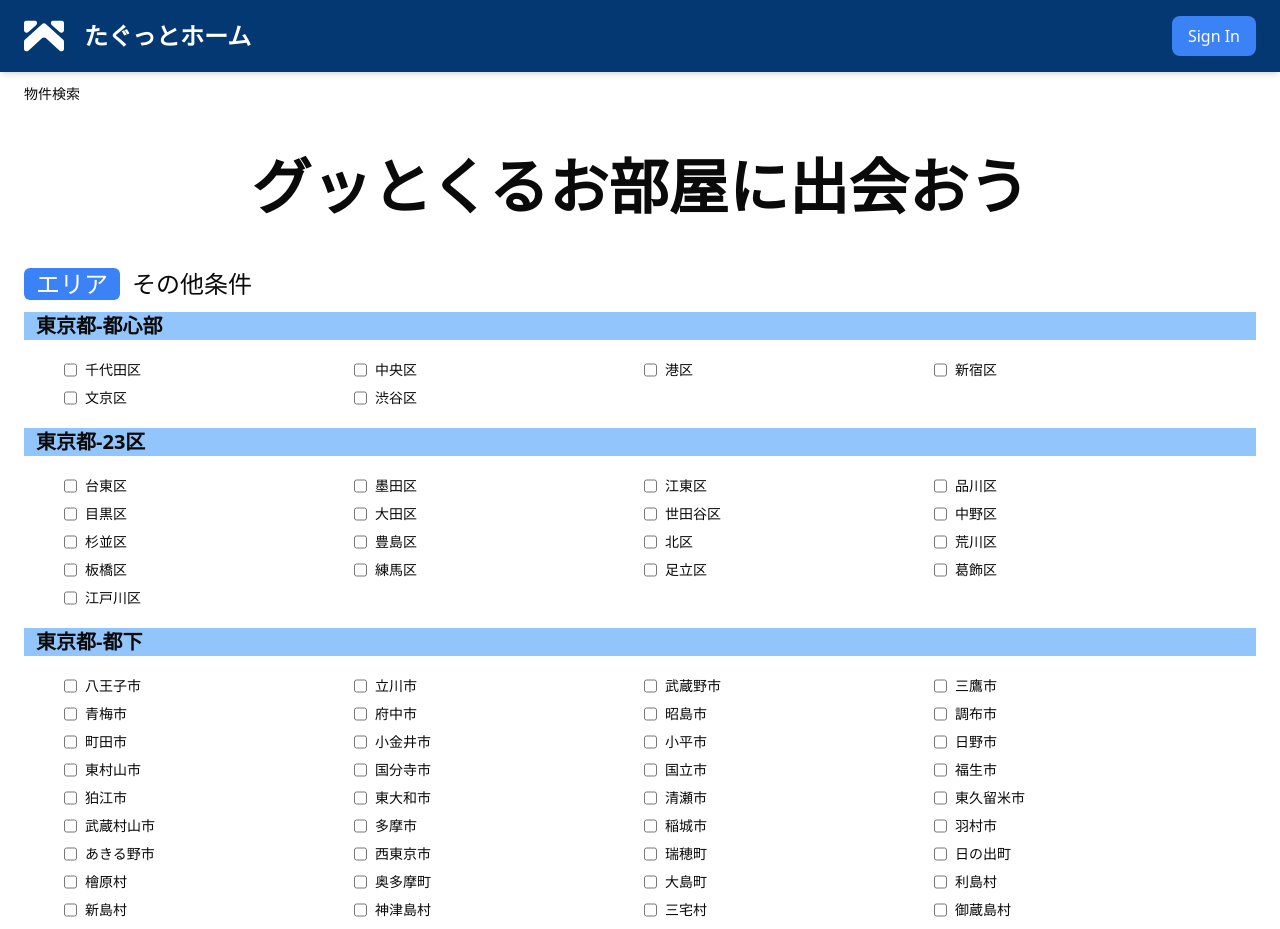
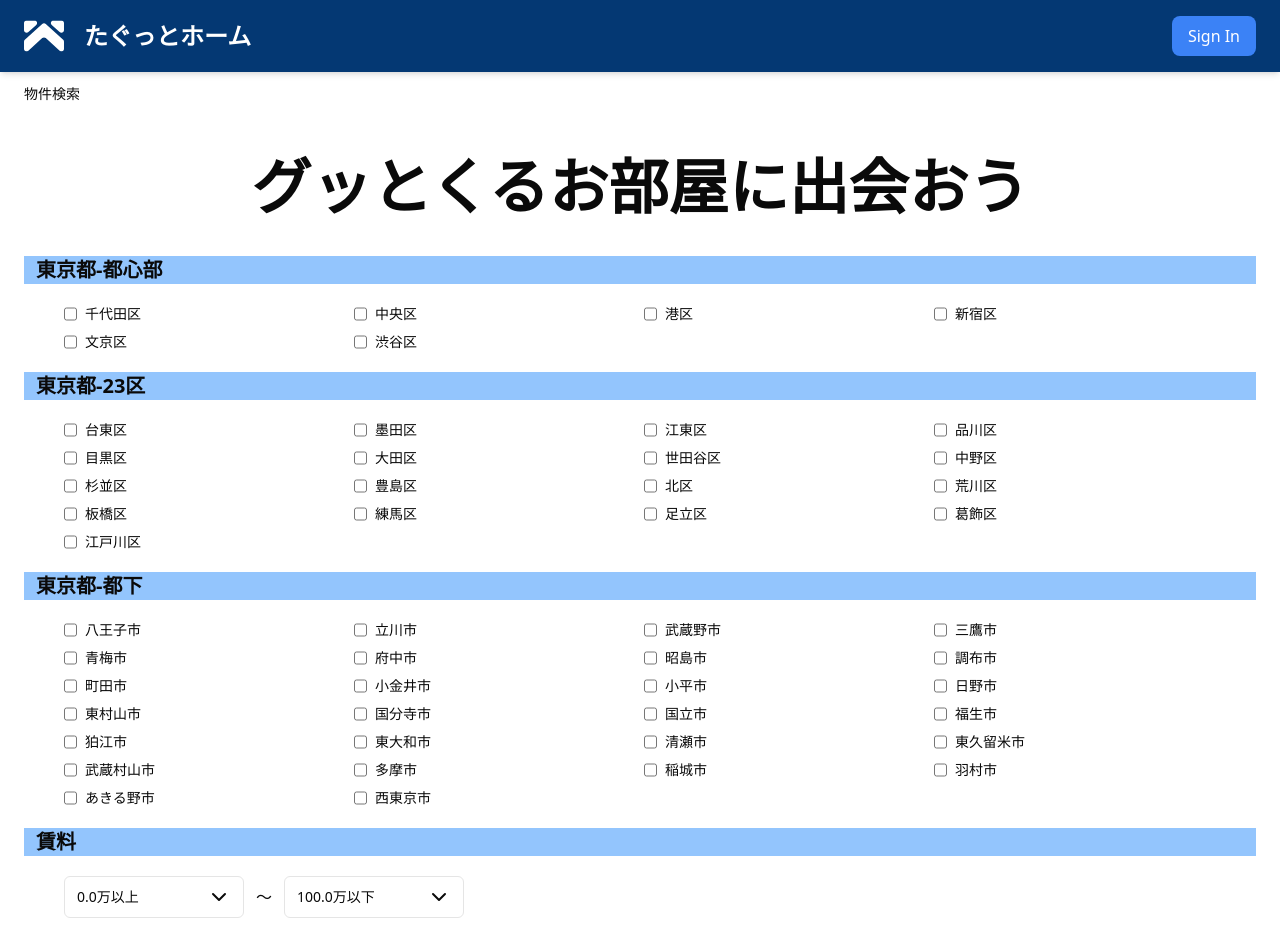
Before and after one commit to k-mizoguch1/lifestyle-home-search, a Next.js app: page / in a window 1280 px wide. Shown: the top 929 px of the page. Built offline with nearby package versions, Linux system fonts and the light colour scheme.

Commit message:
feat:NestJSとの結合

```diff
--- a/src/app/api/homes/[hid]/route.ts
+++ b/src/app/api/homes/[hid]/route.ts
@@ -1,7 +1,7 @@
-import { parseCsv } from '@/lib/parseCsv'
+// import { parseCsv } from '@/lib/parseCsv'
 import type { Home } from '@/model/home'
 import { NextResponse } from 'next/server'
-import OpenAI from 'openai'
+import { OpenAI } from 'openai'
 
 export type GetResponseBody = {
   home: Home
@@ -14,17 +14,45 @@ export async function GET(
 ) {
   let home: Home | undefined
 
+  // try {
+  //   const resJson = await parseCsv()
+  //   const hid = (await params).hid
+  //   home = resJson.find((home) => home.id === hid)
+  //   if (!home) {
+  //     return NextResponse.json({ error: 'Home not found' }, { status: 404 })
+  //   }
+  // } catch (error) {
+  //   console.error(error)
+  //   return NextResponse.json(
+  //     { error: 'Failed to get home data from csv.' },
+  //     { status: 500 },
+  //   )
+  // }
+
   try {
-    const resJson = await parseCsv()
+    const apiEndpoint = process.env.BACKEND_API_ENDPOINT
+    const apiToken = process.env.BACKEND_API_TOKEN
+    if (!apiEndpoint || !apiToken) {
+      return NextResponse.json(
+        { error: 'サーバーが見つかりません.' },
+        { status: 500 },
+      )
+    }
+
     const hid = (await params).hid
-    home = resJson.find((home) => home.id === hid)
+    const res = await fetch(apiEndpoint + `/homes/${hid}`)
+    const resJson = await res.json()
+    home = resJson
     if (!home) {
-      return NextResponse.json({ error: 'Home not found' }, { status: 404 })
+      return NextResponse.json(
+        { error: '該当IDの物件情報が見つかりませんでした.' },
+        { status: 404 },
+      )
     }
   } catch (error) {
     console.error(error)
     return NextResponse.json(
-      { error: 'Failed to get home data from csv.' },
+      { error: 'Failed to get home data from DB.' },
       { status: 500 },
     )
   }
--- a/src/app/api/homes/route.ts
+++ b/src/app/api/homes/route.ts
@@ -1,35 +1,53 @@
-import { filterHomes } from '@/lib/filterHomes'
-import { parseCsv } from '@/lib/parseCsv'
 import { NextResponse } from 'next/server'
+// import { filterHomes } from '@/lib/filterHomes'
+// import { parseCsv } from '@/lib/parseCsv'
 
 export async function GET(req: Request) {
   try {
-    const jsonData = await parseCsv()
+    // const jsonData = await parseCsv()
 
-    if (jsonData.length === 0) {
+    // if (jsonData.length === 0) {
+    //   return NextResponse.json(
+    //     { error: 'Failed to read data from CSV file' },
+    //     { status: 500 },
+    //   )
+    // }
+
+    // const params = {
+    //   selectedCities: searchParams.get('cities')?.split(',') || null,
+    //   minRent: searchParams.get('min_rent') || null,
+    //   maxRent: searchParams.get('max_rent') || null,
+    //   layouts: searchParams.get('layouts')?.split(',') || null,
+    //   year: searchParams.get('year') || null,
+    //   buildings: searchParams.get('buildings')?.split(',') || null,
+    // }
+
+    // const filteredHomes = filterHomes(jsonData, { ...params })
+
+    const apiEndpoint = process.env.BACKEND_API_ENDPOINT
+    const apiToken = process.env.BACKEND_API_TOKEN
+    if (!apiEndpoint || !apiToken) {
       return NextResponse.json(
-        { error: 'Failed to read data from CSV file' },
+        { error: 'サーバーが見つかりません．' },
         { status: 500 },
       )
     }
 
     const { searchParams } = new URL(req.url)
-    const params = {
-      selectedCities: searchParams.get('selectedCities')?.split(',') || null,
-      minRent: searchParams.get('minRent') || null,
-      maxRent: searchParams.get('maxRent') || null,
-      layouts: searchParams.get('layouts')?.split(',') || null,
-      year: searchParams.get('year') || null,
-      buildings: searchParams.get('buildings')?.split(',') || null,
-    }
+    const res = await fetch(apiEndpoint + `/homes?${searchParams.toString()}`, {
+      method: 'GET',
+      headers: {
+        'Content-Type': 'application/json',
+        Authorization: `Bearer ${apiToken}`,
+      },
+    })
+    const resJson = await res.json()
 
-    const filteredHomes = filterHomes(jsonData, { ...params })
-
-    return NextResponse.json(filteredHomes, { status: 200 })
+    return NextResponse.json(resJson, { status: 200 })
   } catch (error) {
     console.error(error)
     return NextResponse.json(
-      { error: 'Failed to get data from CSV file' },
+      { error: 'Failed to get data from DB.' },
       { status: 500 },
     )
   }
--- a/src/app/page.tsx
+++ b/src/app/page.tsx
@@ -21,7 +21,6 @@ import {
   SelectTrigger,
   SelectValue,
 } from '@/_shadcn/ui/select'
-import { Tabs, TabsContent, TabsList, TabsTrigger } from '@/_shadcn/ui/tabs'
 import type { Building, Layout, Year } from '@/model/home'
 import { zodResolver } from '@hookform/resolvers/zod'
 import { useRouter } from 'next/navigation'
@@ -75,19 +74,6 @@ const tokas = [
   '羽村市',
   'あきる野市',
   '西東京市',
-  '瑞穂町',
-  '日の出町',
-  '檜原村',
-  '奥多摩町',
-  '大島町',
-  '利島村',
-  '新島村',
-  '神津島村',
-  '三宅村',
-  '御蔵島村',
-  '八丈町',
-  '青ヶ島村',
-  '小笠原村',
 ]
 const buildings: Building[] = ['マンション', 'アパート', '一戸建て・その他']
 const layouts: Layout[] = [
@@ -173,9 +159,9 @@ const rents: string[] = [
 ]
 
 const searchSchema = z.object({
-  selectedCities: z.array(z.string()),
-  minRent: z.string(),
-  maxRent: z.string(),
+  cities: z.array(z.string()),
+  min_rent: z.string(),
+  max_rent: z.string(),
   layouts: z.array(z.string()),
   year: z.string(),
   buildings: z.array(z.string()),
@@ -185,9 +171,9 @@ export default function Home() {
   const form = useForm({
     resolver: zodResolver(searchSchema),
     defaultValues: {
-      selectedCities: [],
-      minRent: '0.0',
-      maxRent: '100.0',
+      cities: [],
+      min_rent: '0.0',
+      max_rent: '100.0',
       layouts: [],
       year: '指定しない',
       buildings: [],
@@ -197,10 +183,10 @@ export default function Home() {
   const router = useRouter()
 
   async function onSubmit(values: {
-    minRent: string
-    maxRent: string
+    cities: string[]
+    min_rent: string
+    max_rent: string
     year: string
-    selectedCities: string[]
     layouts: string[]
     buildings: string[]
   }) {
@@ -209,7 +195,7 @@ export default function Home() {
         ...values,
         layouts: values.layouts.join(','),
         buildings: values.buildings.join(','),
-        selectedCities: values.selectedCities.join(','),
+        cities: values.cities.join(','),
       }).filter(([_, v]) => v !== undefined && v !== ''),
     ).toString()
 
@@ -232,25 +218,9 @@ export default function Home() {
 
       <Form {...form}>
         <form onSubmit={form.handleSubmit(onSubmit)}>
-          <Tabs defaultValue="area" className="">
-            <TabsList className="my-3">
-              <TabsTrigger
-                value="area"
-                className="text-2xl data-[state=active]:bg-blue-500 data-[state=active]:text-white"
-              >
-                エリア
-              </TabsTrigger>
-              <TabsTrigger
-                value="others"
-                className="text-2xl data-[state=active]:bg-blue-500 data-[state=active]:text-white"
-              >
-                その他条件
-              </TabsTrigger>
-            </TabsList>
-            <TabsContent value="area" className="h-[600px]">
           <FormField
             control={form.control}
-                name="selectedCities"
+            name="cities"
             render={({ field }) => (
               <>
                 <div>
@@ -278,9 +248,7 @@ export default function Home() {
                                 }
                               />
                             </FormControl>
-                                <FormLabel htmlFor={mainCity}>
-                                  {mainCity}
-                                </FormLabel>
+                            <FormLabel htmlFor={mainCity}>{mainCity}</FormLabel>
                           </div>
                         </FormItem>
                       ))}
@@ -304,9 +272,7 @@ export default function Home() {
                                   field.onChange(
                                     e.target.checked
                                       ? [...field.value, city]
-                                          : field.value.filter(
-                                              (v) => v !== city,
-                                            ),
+                                      : field.value.filter((v) => v !== city),
                                   )
                                 }
                               />
@@ -325,10 +291,7 @@ export default function Home() {
                     <div className="grid gap-2 grid-cols-4 mx-10 my-5">
                       {tokas.map((toka, idx) => (
                         <FormItem key={idx}>
-                              <div
-                                key={idx}
-                                className="items-top flex space-x-2"
-                              >
+                          <div key={idx} className="items-top flex space-x-2">
                             <FormControl>
                               <input
                                 id={toka}
@@ -338,9 +301,7 @@ export default function Home() {
                                   field.onChange(
                                     e.target.checked
                                       ? [...field.value, toka]
-                                          : field.value.filter(
-                                              (v) => v !== toka,
-                                            ),
+                                      : field.value.filter((v) => v !== toka),
                                   )
                                 }
                               />
@@ -355,15 +316,13 @@ export default function Home() {
               </>
             )}
           />
-            </TabsContent>
-            <TabsContent value="others" className="h-[600px]">
           <div>
             <div>
               <p className="text-xl font-bold bg-blue-300 px-3">賃料</p>
               <div className="flex  mx-10 my-5">
                 <FormField
                   control={form.control}
-                      name="minRent"
+                  name="min_rent"
                   render={({ field }) => (
                     <Select
                       onValueChange={field.onChange}
@@ -395,7 +354,7 @@ export default function Home() {
 
                 <FormField
                   control={form.control}
-                      name="maxRent"
+                  name="max_rent"
                   render={({ field }) => (
                     <Select
                       onValueChange={field.onChange}
@@ -462,10 +421,7 @@ export default function Home() {
                     <>
                       {layouts.map((layout, idx) => (
                         <FormItem key={idx}>
-                              <div
-                                key={idx}
-                                className="items-top flex space-x-2"
-                              >
+                          <div key={idx} className="items-top flex space-x-2">
                             <FormControl>
                               <input
                                 id={layout}
@@ -475,9 +431,7 @@ export default function Home() {
                                   field.onChange(
                                     e.target.checked
                                       ? [...field.value, layout]
-                                          : field.value.filter(
-                                              (v) => v !== layout,
-                                            ),
+                                      : field.value.filter((v) => v !== layout),
                                   )
                                 }
                               />
@@ -502,10 +456,7 @@ export default function Home() {
                     <>
                       {buildings.map((building, idx) => (
                         <FormItem key={idx}>
-                              <div
-                                key={idx}
-                                className="items-top flex space-x-2"
-                              >
+                          <div key={idx} className="items-top flex space-x-2">
                             <FormControl>
                               <input
                                 id={building}
@@ -522,9 +473,7 @@ export default function Home() {
                                 }
                               />
                             </FormControl>
-                                <FormLabel htmlFor={building}>
-                                  {building}
-                                </FormLabel>
+                            <FormLabel htmlFor={building}>{building}</FormLabel>
                           </div>
                         </FormItem>
                       ))}
@@ -534,8 +483,6 @@ export default function Home() {
               </div>
             </div>
           </div>
-            </TabsContent>
-          </Tabs>
 
           <div className="text-center my-10">
             <Button
```
Lines whose indentation alone changed are shown as unchanged.
